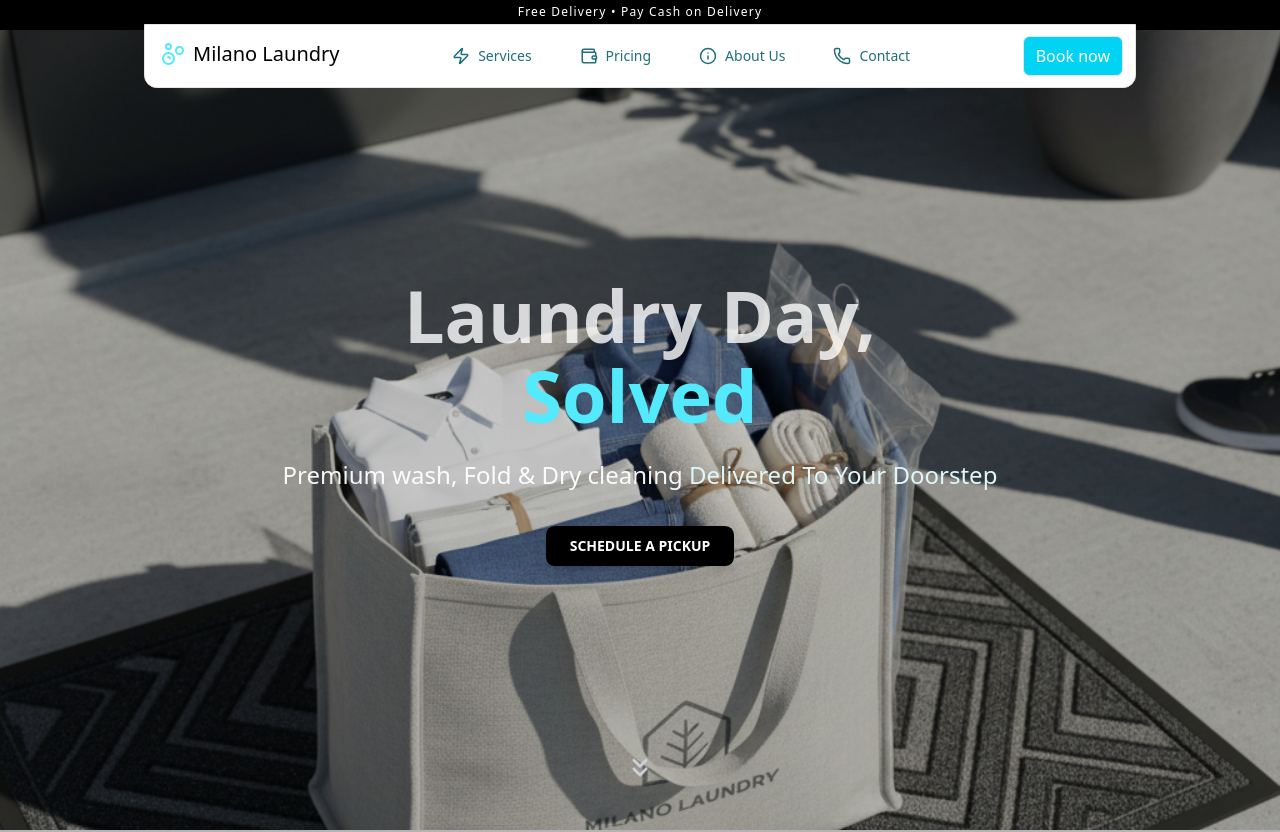
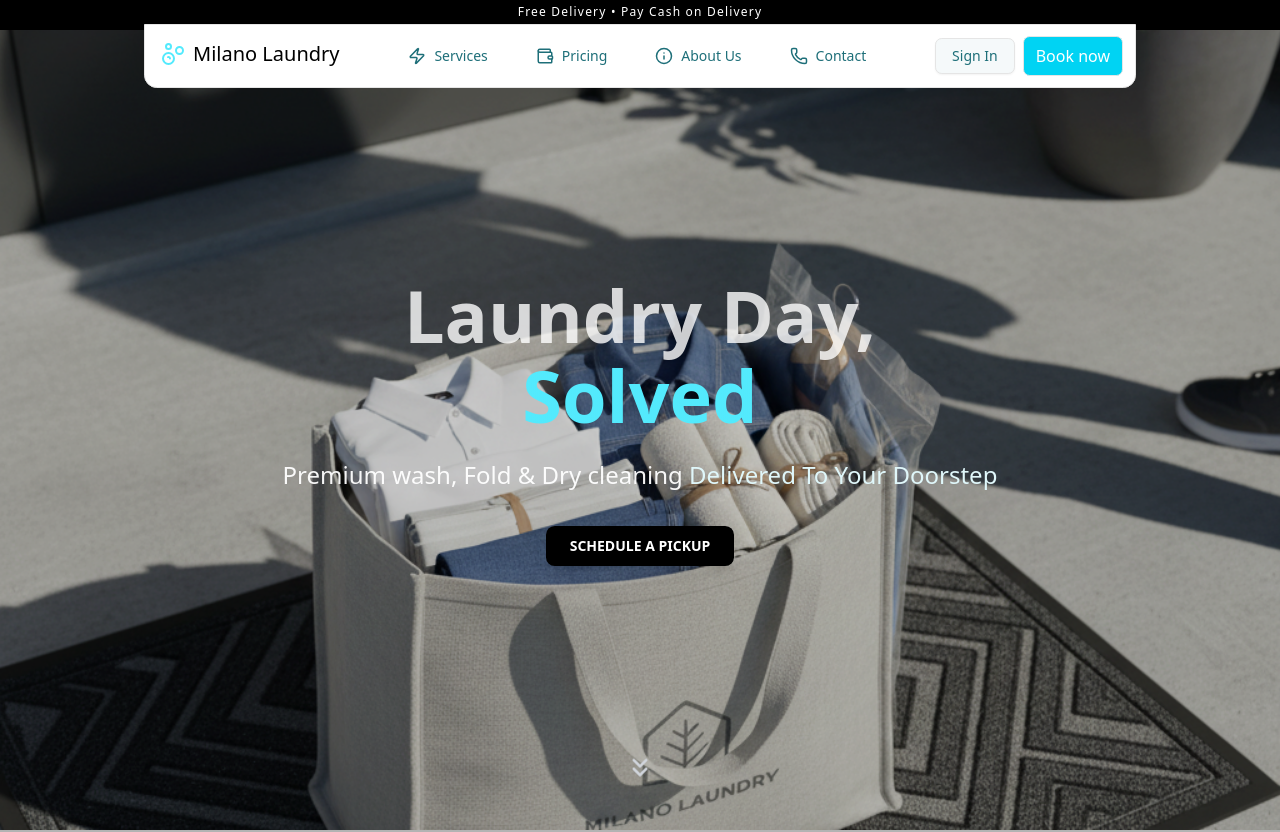
Before and after one commit to Mh-NOUHICoder/MilanoLaundry, a Next.js app: page / in a window 1280 px wide. Shown: the top 832 px of the page. Built offline with nearby package versions, Linux system fonts and the light colour scheme.

Commit message:
Deploy fixes 1

```diff
--- a/app/layout.tsx
+++ b/app/layout.tsx
@@ -1,16 +1,15 @@
+"use client";
+
 import type { Metadata } from "next";
 import { Geist, Geist_Mono } from "next/font/google";
 import "./globals.css";
 import { ClerkProvider } from "@clerk/nextjs";
-import Header from "../components/layout/Header";
+import Header from "@/components/layout/Header";
 import Footer from "../components/layout/Footer";
+import { useState } from "react";
 
 
 
-export const metadata: Metadata = {
-  title: "Milano Laundry",
-  description: "Milano Laundry - Your one-stop solution for laundry services.",
-};
 
 
 export default function RootLayout({
@@ -18,9 +17,11 @@ export default function RootLayout({
 }: Readonly<{
   children: React.ReactNode;
 }>) {
+  const [localTheme, setLocalTheme] = useState<"light" | "dark">("light");
+
   return (
     <ClerkProvider>
-        <html lang="en">
+        <html lang="en" className={localTheme}>
           <head>
           <link
             href="https://fonts.googleapis.com/css2?family=Inter:wght@300;400;500;600;700&family=Montserrat:wght@400;500;600;700&display=swap"
@@ -29,7 +30,7 @@ export default function RootLayout({
           <link rel="icon" href="/assets/images/m_l_logo.png"/>
       </head>
           <body>
-            <Header />
+            <Header localTheme={localTheme} setLocalTheme={setLocalTheme} />
             {children}
             <Footer />
           </body>
--- a/components/layout/Header.tsx
+++ b/components/layout/Header.tsx
@@ -1,7 +1,7 @@
 "use client";
 import { useMediaQuery } from "@/hooks/use-media-query";
 import { cn } from "@/lib/utils";
-import { TextAlignStart, X, Bubbles, Grid,Zap, Sparkles, Droplets, Wallet, Info, Phone } from "lucide-react";
+import { TextAlignStart, X, Bubbles, Grid, Zap, Sparkles, Droplets, Wallet, Info, Phone, LogIn } from "lucide-react";
 import Link from "next/link";
 import { usePathname } from "next/navigation";
 import { useState } from "react";
@@ -13,6 +13,7 @@ import {
   DropdownMenuItem,
   DropdownMenuTrigger,
 } from "@/components/ui/dropdown-menu";
+import { Button } from "@/components/ui/button";
 
 /** Logo component */
 function Logo({ className = "", showText = true }: { className?: string; showText?: boolean }) {
@@ -45,21 +46,15 @@ export default function HomeHeader({ localTheme, setLocalTheme }: HomeHeaderProp
   const [isOpen, setIsOpen] = useState(false);
 
   const servicesItems = [
-  { href: "/services/wash-fold", label: "Wash & Fold", icon: Droplets }, // water/droplets = washing
-  { href: "/services/dry-cleaning", label: "Dry Cleaning", icon: Sparkles }, // clean/shiny effect
-  { href: "/services/ironing", label: "Ironing Service", icon: Grid }, // Grid = ironing/pressing
-];
+    { href: "/services/wash-fold", label: "Wash & Fold", icon: Droplets },
+    { href: "/services/dry-cleaning", label: "Dry Cleaning", icon: Sparkles },
+    { href: "/services/ironing", label: "Ironing Service", icon: Grid },
+  ];
 
   const otherNavItems = [
     { href: "/pricing", label: "Pricing", icon: Wallet },
     { href: "/about", label: "About Us", icon: Info },
     { href: "/contact", label: "Contact", icon: Phone },
-  ];
-
-  // Combined items for mobile drawer
-  const allMobileItems = [
-    ...servicesItems.map(item => ({ ...item, group: "Services" })),
-    ...otherNavItems
   ];
 
   return (
@@ -130,6 +125,18 @@ export default function HomeHeader({ localTheme, setLocalTheme }: HomeHeaderProp
                             <span>{item.label}</span>
                           </Link>
                         ))}
+
+                        {/* Sign In in Mobile Drawer */}
+                        <div className="mt-4 pt-4 border-t border-gray-200 dark:border-gray-700">
+                          <Link
+                            href="/sign-in"
+                            className="cursor-pointer gap-1 select-none p-2 dark:hover:text-blue-200 hover:text-base-blue rounded-md transition-colors duration-200 flex items-center justify-start"
+                            onClick={() => setIsOpen(false)}
+                          >
+                            <LogIn size={20} />
+                            <span>Sign In</span>
+                          </Link>
+                        </div>
                       </div>
                     </Drawer.Content>
                   </Drawer.Portal>
@@ -203,11 +210,21 @@ export default function HomeHeader({ localTheme, setLocalTheme }: HomeHeaderProp
               )}
             </div>
 
-            {/* RIGHT: Book now CTA */}
+            {/* RIGHT: Book now CTA and Sign In (desktop) */}
             <div className="flex items-center gap-2 z-10">
+              {/* Sign In Button - Desktop only */}
+              {!isMobile && (
+                <Link href="/sign-in">
+                  <Button variant="outline" className="border-neutral-200 dark:border-neutral-800">
+                    Sign In
+                  </Button>
+                </Link>
+              )}
+
+              {/* Book now CTA */}
               <a
                 href="/(book)"
-                className="bg-cyan-400 hover:bg-primary text-white border dark:border-neutral-800 border-neutral-200 h-10 items-center flex justify-center px-3 rounded-md"
+                className="bg-cyan-400 hover:bg-cyan-500 text-white border dark:border-neutral-800 border-neutral-200 h-10 items-center flex justify-center px-3 rounded-md transition-colors duration-200"
               >
                 Book now
               </a>
--- a/components/layout/layout.tsx
+++ b/components/layout/layout.tsx
@@ -1,10 +1,16 @@
-import React from 'react'
+import React, { Children } from 'react'
+import Header from './Header'
+import Footer from './Footer'
 
 function Layout() {
   return (
-    <div>
-
-    </div>
+    <>
+    {/* <Header/>
+    <main className="container mx-auto">
+      {Children}
+      </main>
+    <Footer/> */}
+    </>
   )
 }
 
```
Also changed, not shown: app/metadata.ts (added).
